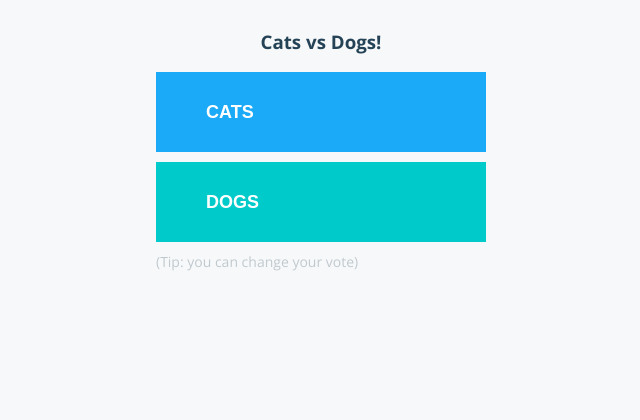
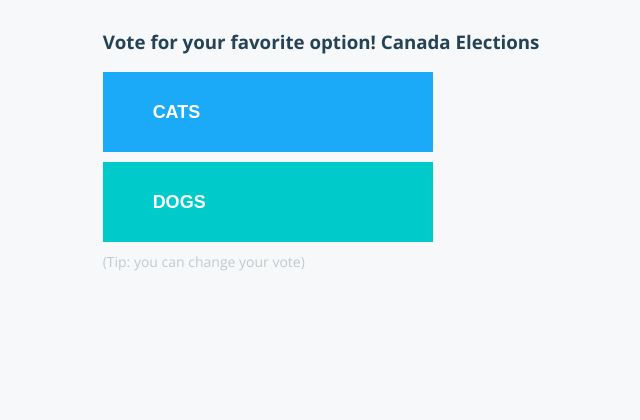
Before and after one commit to mostblessed-git/elections-vote, a Flask app: page / in a window 1280 px wide. Shown: the top 420 px of the page, without its empty margins (319-959 px from the left). Run offline with Flask 3, Linux system fonts and the light colour scheme; some libraries are stand-ins or nearby versions.

Commit message:
edit Jenkins file

```diff
--- a/templates/index.html
+++ b/templates/index.html
@@ -13,7 +13,7 @@
   <body>
     <div id="content-container">
       <div id="content-container-center">
-        <h3>{{option_a}} vs {{option_b}}!</h3>
+        <h3>Vote for your favorite option! <b>Canada Elections</b></h3>
         <form id="choice" name='form' method="POST" action="/">
           <button id="a" type="submit" name="vote" class="a" value="a">{{option_a}}</button>
           <button id="b" type="submit" name="vote" class="b" value="b">{{option_b}}</button>
```
